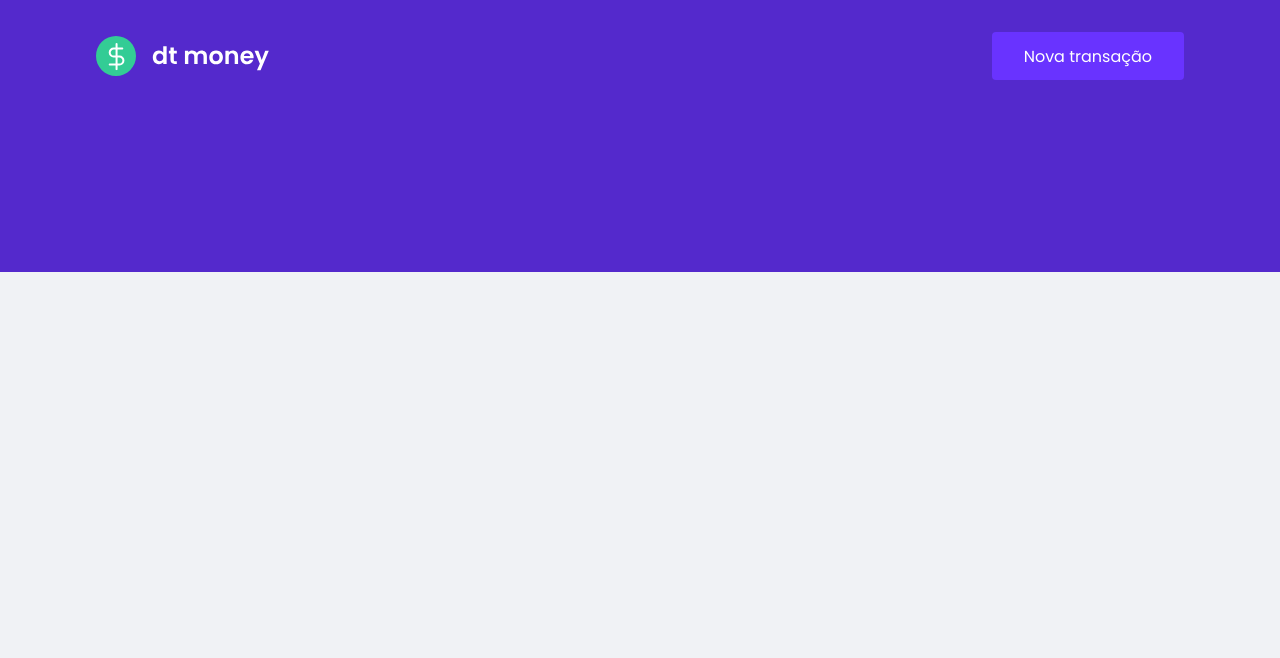
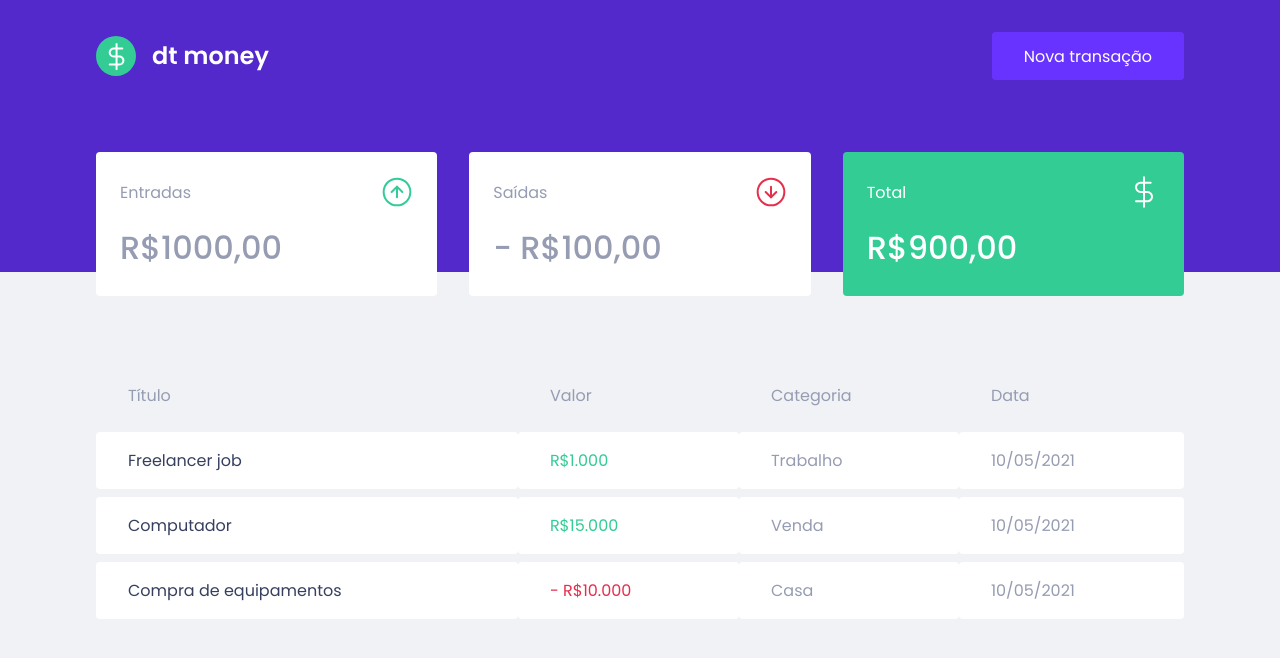
Before and after one commit to aangelicap/dtmoney, a React (Create React App) app: page / in a window 1280 px wide. Shown: the top 658 px of the page. Built offline with nearby package versions, Linux system fonts and the light colour scheme.

Commit message:
created components and styles

```diff
--- a/public/index.html
+++ b/public/index.html
@@ -7,7 +7,7 @@
     <link rel="shortcut icon" href="favicon.png" type="image/png">
     <title>React App</title>
 
-    <link href="https://fonts.googleapis.com/css2?family=Poppins:ital,wght@0,400;0,600;1,400&display=swap" rel="stylesheet">
+    <link href="https://fonts.googleapis.com/css2?family=Poppins:ital,wght@0,400;0,500;0,600;1,400&display=swap" rel="stylesheet">
   </head>
   <body>
     <noscript>You need to enable JavaScript to run this app.</noscript>
--- a/src/App.tsx
+++ b/src/App.tsx
@@ -1,4 +1,5 @@
 import React from "react";
+import { Dashboard } from "./components/Dashboard";
 import { Header } from "./components/Header";
 import { GlobalStyle } from "./styles/global";
 
@@ -6,6 +7,7 @@
   return (
     <>
      <Header />
+     <Dashboard />
      <GlobalStyle />
     </>
   );
--- /dev/null
+++ b/src/components/Dashboard/index.tsx
@@ -0,0 +1,13 @@
+import { Summary } from "../Summary";
+import { TransactionTable } from "../TransactionTable";
+import { Container } from "./styles";
+
+
+export function Dashboard(){
+    return(
+    <Container>
+        <Summary/>
+        <TransactionTable />
+    </Container>
+    );
+}
--- /dev/null
+++ b/src/components/Dashboard/styles.ts
@@ -0,0 +1,7 @@
+import styled from "styled-components";
+
+export const Container = styled.main`
+    max-width: 1120px;
+    margin: 0 auto;
+    padding: 2.5rem 1rem;
+`;
--- /dev/null
+++ b/src/components/Summary/index.tsx
@@ -0,0 +1,35 @@
+import incomeImg from '../../assets/income.svg';
+import outcomeImg from '../../assets/outcome.svg';
+import totalImg from '../../assets/total.svg';
+
+import { Container } from './styles'
+
+export function Summary() {
+    return (
+        <Container>
+            <div>
+                <header>
+                    <p>Entradas</p>
+                    <img src={incomeImg} alt="Entradas" />
+                </header>
+                <strong>R$1000,00</strong>
+            </div>
+
+            <div>
+                <header>
+                    <p>Saídas</p>
+                    <img src={outcomeImg} alt="Saídas" />
+                </header>
+                <strong>- R$100,00</strong>
+            </div>
+
+            <div className="highlight-background">
+                <header>
+                    <p>Total</p>
+                    <img src={totalImg} alt="Total" />
+                </header>
+                <strong>R$900,00</strong>
+            </div>
+        </Container>
+    );
+}
--- /dev/null
+++ b/src/components/Summary/styles.ts
@@ -0,0 +1,36 @@
+import styled from "styled-components";
+
+export const Container = styled.div`
+    display: grid;
+    grid-template-columns: repeat(3, 1fr);
+    gap: 2rem;
+    margin-top: -10rem;
+
+
+    div {
+        background: var(--shape);
+        padding: 1.5rem;
+        border-radius: 0.25rem;
+        color: var(--text-title);
+
+        header {
+            display: flex;
+            align-items: center;
+            justify-content: space-between;
+        }
+
+        strong{
+            display: block;
+            margin-top: 1rem;
+            font-size: 2rem;
+            font-weight: 500;
+            line-height: 3rem;
+        }
+
+        &.highlight-background{
+            background: var(--green);
+            color: #FFF;
+        }
+    }
+
+`;
--- /dev/null
+++ b/src/components/TransactionTable/index.tsx
@@ -0,0 +1,42 @@
+import { Container } from "./styles";
+
+
+export function TransactionTable() {
+    return (
+        <Container>
+            <table>
+                <thead>
+                    <tr>
+                        <th>Título</th>
+                        <th>Valor</th>
+                        <th>Categoria</th>
+                        <th>Data</th>
+                    </tr>
+                </thead>
+
+                <tbody>
+                    <tr>
+                        <td>Freelancer job</td>
+                        <td className="deposit">R$1.000</td>
+                        <td>Trabalho</td>
+                        <td>10/05/2021</td>
+                    </tr>
+
+                    <tr>
+                        <td>Computador</td>
+                        <td className="deposit">R$15.000</td>
+                        <td>Venda</td>
+                        <td>10/05/2021</td>
+                    </tr>
+
+                    <tr>
+                        <td>Compra de equipamentos</td>
+                        <td className="withdraw">- R$10.000</td>
+                        <td>Casa</td>
+                        <td>10/05/2021</td>
+                    </tr>
+                </tbody>
+            </table>
+        </Container>
+    );
+}
--- /dev/null
+++ b/src/components/TransactionTable/styles.ts
@@ -0,0 +1,40 @@
+import styled from "styled-components";
+
+export const Container = styled.div`
+    margin-top:4rem;
+
+    table{
+        width: 100%;
+        border-spacing: 0 0.5rem;
+
+        th{
+            color: var(--text-title);
+            font-weight: 400;
+            padding: 1rem 2rem;
+            text-align: left;
+            line-height: 1.5rem;
+        }
+
+        td{
+            padding: 1rem 2rem;
+            border: 0;
+            background: var(--shape);
+            color: var(--text-title);
+            border-radius: 0.25rem;
+
+            &:first-child{
+                color: var(--text-body);
+            }
+
+            &.withdraw{
+                color: var(--red);
+            }
+
+            &.deposit{
+                color: var(--green);
+            }
+
+        }
+    }
+
+`;
--- a/src/styles/global.ts
+++ b/src/styles/global.ts
@@ -4,11 +4,15 @@
 export const GlobalStyle = createGlobalStyle`
     :root{
         --background: #F0F2F5;
+
         --red: #E52E4D;
         --blue: #5429CC;
+        --green: #33CC95;
+
         --blue-light: #6933FF;
-        --text-title: #363F5F;
-        --text-body: #969CB3;
+        --text-title: #969CB2;
+        --text-body: #363F5F;
+
         --shape: #FFFFFF;
     }
 
```
